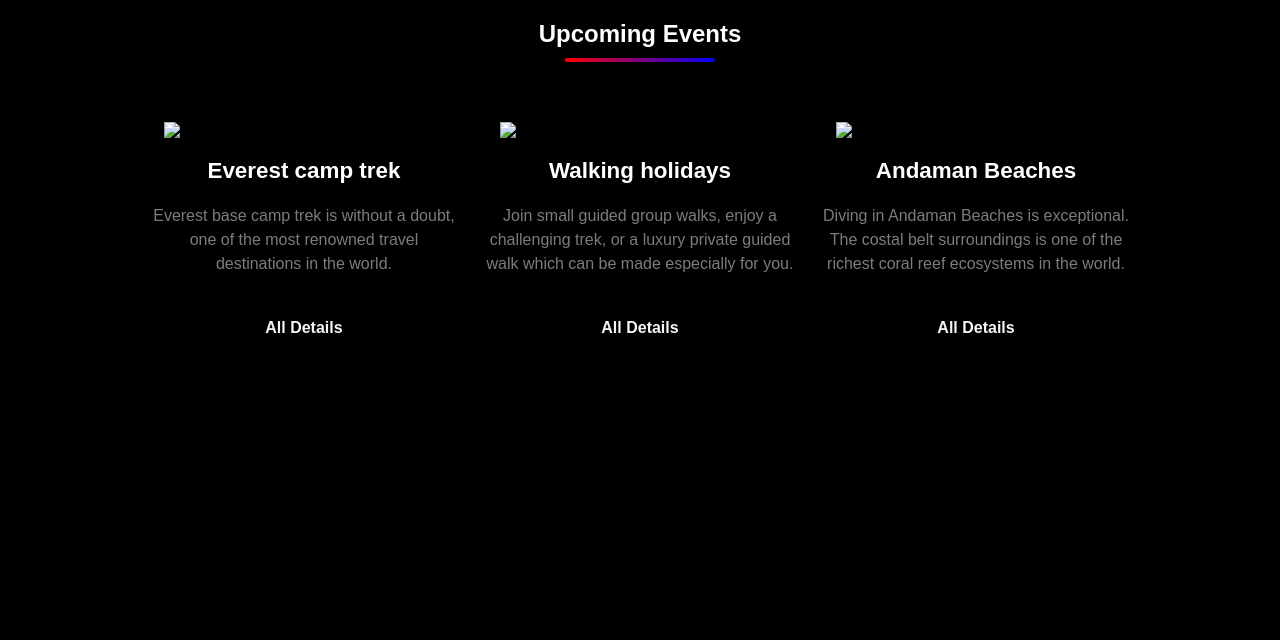
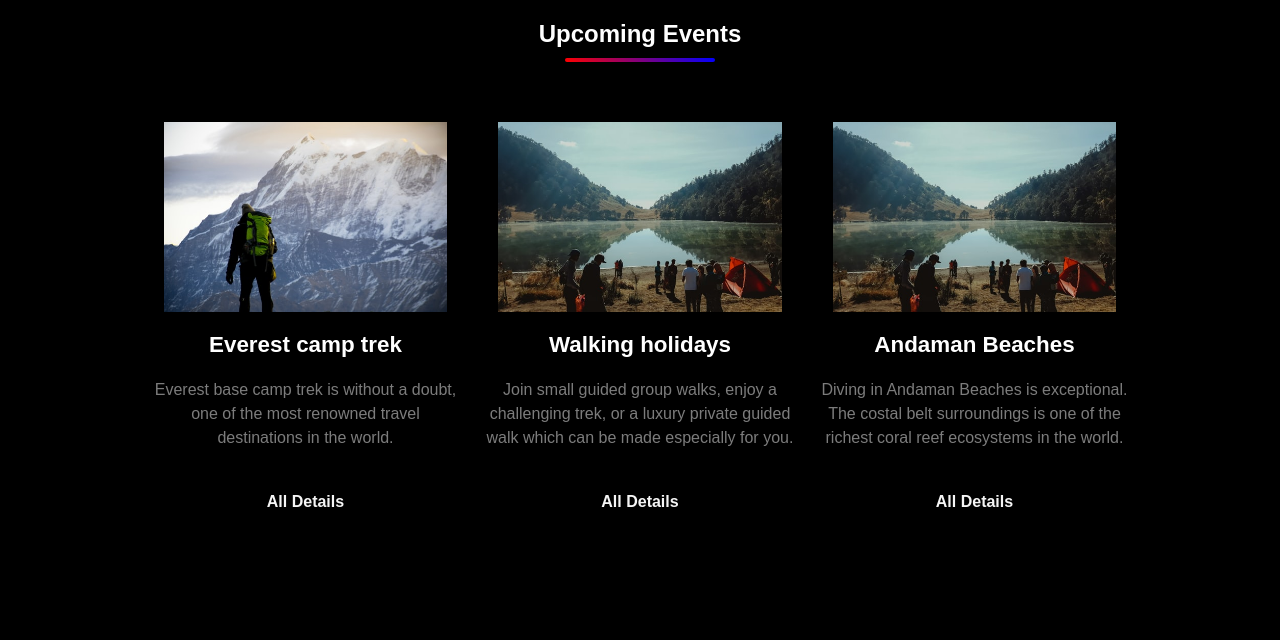
Before and after one commit to Yashk242003/ashokknagar, a plain HTML site: page index.html in a window 1280 px wide. Shown: the part 860-1500 px from the top of the page. Drawn offline with nearby package versions, Linux system fonts and the light colour scheme; a web font is replaced by a local one.

Commit message:
Update index.html

```diff
--- a/index.html
+++ b/index.html
@@ -34,7 +34,7 @@
               </label>
             </div></li>
         </ul>
-        <img src="./img/menu-btn.png" alt="" class="menu-btn">
+        <img src="menu-btn.png" alt="" class="menu-btn">
     </nav>
     <!--navbar-->
 
@@ -56,19 +56,19 @@
 
         <div class="row">
             <article class="card col">
-                <img class="card-img" src="./img/img1.jfif">
+                <img class="card-img" src="img1.jfif">
                 <h4 class="dark">Everest camp trek</h4>
                 <p class="font-color">Everest base camp trek is without a doubt, one of the most renowned travel destinations in the world.</p>
                 <a href="#" class="ctn">All Details</a>
             </article>
             <article class="card col">
-                <img src="./img/img2.jfif">
+                <img src="img2.jfif">
                 <h4 class="dark">Walking holidays</h4>
                 <p class="font-color">Join small guided group walks, enjoy a challenging trek, or a luxury private guided walk which can be made especially for you.</p>
                 <a href="#" class="ctn">All Details</a>
             </article>
             <article class="card col">
-                <img src="./img/img2.jfif">
+                <img src="img2.jfif">
                 <h4 class="dark">Andaman Beaches</h4>
                 <p class="font-color">Diving in Andaman Beaches is exceptional. The costal belt surroundings is one of the richest coral reef ecosystems in the world.</p>
                 <a href="#" class="ctn">All Details</a>
```
